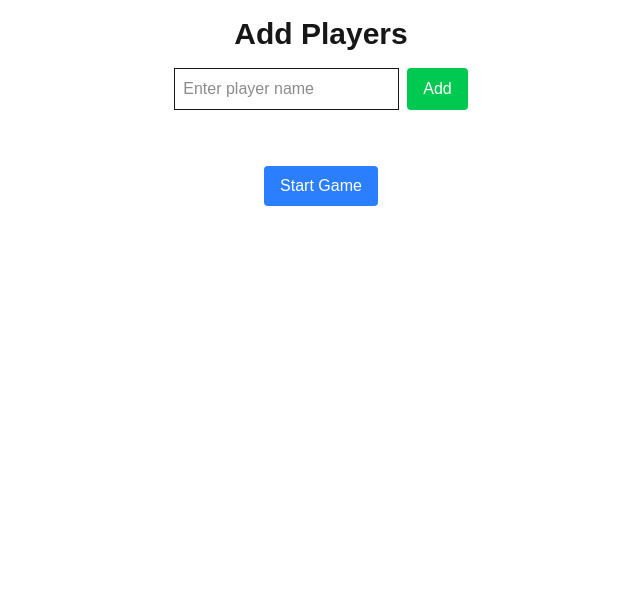
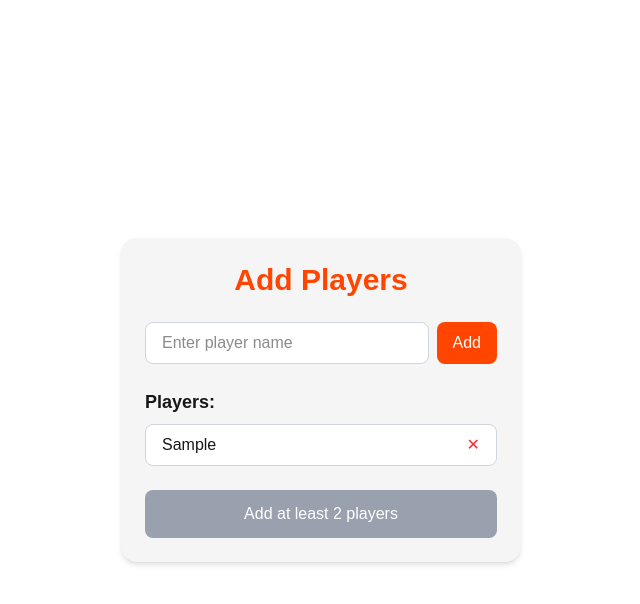
Before and after one commit to kanak1803/scoreboard, a Next.js app: page / in a window 1280 px wide. Both pictures are taken after typing "Sample" into the empty fields and a click on the button "Add". Shown: the top 604 px of the page, without its empty margins (319-959 px from the left). Built offline with nearby package versions, Linux system fonts and the light colour scheme.

Commit message:
improve UI

```diff
--- a/app/component/Scoreboard.js
+++ b/app/component/Scoreboard.js
@@ -92,81 +92,117 @@ export default function Scoreboard({ players }) {
     }
   };
 
+  // Calculate total scores for each player
+  const getTotalScore = (player) => {
+    return rounds.reduce((sum, round) => sum + Number(round[player] || 0), 0);
+  };
+
+  // Function to determine the row background color
+  const getRowClass = (player) => {
+    if (!showFinalScores) return "";
+
+    const playerScore = getTotalScore(player);
+    const minScore = Math.min(...players.map((p) => getTotalScore(p)));
+
+    return playerScore === minScore ? "bg-green-100 dark:bg-green-900" : "";
+  };
+
   return (
-    <div className="p-4">
-      <h1 className="text-2xl mb-4">Scoreboard</h1>
-      {error && <p className="text-red-500">{error}</p>}
+    <div className="p-6 max-w-4xl mx-auto">
+      <div className="bg-[var(--card-bg)] rounded-lg shadow-md p-6">
+        <h1 className="text-3xl font-bold text-[var(--accent)] mb-6 text-center">
+          Scoreboard
+        </h1>
 
-      <table className="table-auto w-full border border-gray-500">
-        <thead>
+        {error && (
+          <div className="bg-red-100 border border-red-400 text-red-700 px-4 py-3 rounded mb-4">
+            {error}
+          </div>
+        )}
+
+        <div className="overflow-x-auto">
+          <table className="min-w-full bg-[var(--background)] rounded-lg overflow-hidden">
+            <thead className="bg-[var(--accent)] text-white">
               <tr>
-            <th className="border p-2">Player</th>
+                <th className="py-3 px-4 text-left">Player</th>
                 {rounds.map((_, index) => (
-              <th key={index} className="border p-2">
+                  <th key={index} className="py-3 px-4 text-center">
                     Round {index + 1}
                   </th>
                 ))}
-            <th className="border p-2">Current</th>
-            {showFinalScores && <th className="border p-2">Total</th>}
+                <th className="py-3 px-4 text-center">Current</th>
+                {showFinalScores && (
+                  <th className="py-3 px-4 text-center">Total</th>
+                )}
               </tr>
             </thead>
             <tbody>
-          {players.map((player) => (
-            <tr key={player}>
-              <td className="border p-2">{player}</td>
+              {players.map((player, playerIndex) => (
+                <tr
+                  key={player}
+                  className={`${getRowClass(player)} ${
+                    playerIndex % 2 === 0 ? "bg-opacity-50" : ""
+                  } border-b`}
+                >
+                  <td className="py-3 px-4 font-medium">{player}</td>
                   {rounds.map((round, index) => (
-                <td key={index} className="border p-2">
+                    <td key={index} className="py-3 px-4 text-center">
                       {round[player]}
                     </td>
                   ))}
-              <td className="border p-2">
+                  <td className="py-3 px-4 text-center">
                     <input
                       type="number"
                       value={scores[player] || ""}
-                  onChange={(e) => handleScoreChange(player, e.target.value)}
-                  className="w-16 p-1 border rounded"
+                      onChange={(e) =>
+                        handleScoreChange(player, e.target.value)
+                      }
+                      disabled={gameFinished}
+                      className="w-20 p-2 border rounded-md text-center focus:outline-none focus:ring-2 focus:ring-[var(--accent)] bg-[var(--background)]"
                     />
                   </td>
                   {showFinalScores && (
-                <td className="border p-2 font-bold">
-                  {rounds.reduce(
-                    (sum, round) => sum + Number(round[player] || 0),
-                    0
-                  )}
+                    <td className="py-3 px-4 text-center font-bold">
+                      {getTotalScore(player)}
                     </td>
                   )}
                 </tr>
               ))}
             </tbody>
           </table>
+        </div>
 
-      {!gameFinished ? (
-        <div className="mt-4 flex gap-2">
+        {gameFinished ? (
+          <div className="mt-6 p-4 bg-green-100 dark:bg-green-900 rounded-lg text-center">
+            <h2 className="text-2xl font-bold mb-2">🏆 Winner: {winner}</h2>
+            <p className="text-sm opacity-75">Game Complete!</p>
+          </div>
+        ) : (
+          <div className="mt-6 flex flex-wrap gap-4 justify-center">
             <button
-            className="bg-blue-500 text-white p-2 rounded"
+              className="bg-[var(--accent)] hover:bg-[var(--accent-dark)] text-white px-6 py-3 rounded-md transition-colors flex-1"
               onClick={startNextRound}
             >
               Next Round
             </button>
             <button
-            className="bg-red-500 text-white p-2 rounded"
+              className="bg-green-600 hover:bg-green-700 text-white px-6 py-3 rounded-md transition-colors flex-1"
               onClick={finishGame}
             >
               Finish Game
             </button>
           </div>
-      ) : (
-        <div className="mt-4">
-          <h2 className="text-green-500 text-xl">🏆 Winner: {winner}</h2>
-        </div>
         )}
 
+        <div className="mt-4 flex justify-center">
           <button
-        className="bg-gray-500 text-white p-2 mt-4 rounded"
+            className="bg-gray-500 hover:bg-gray-600 text-white px-6 py-2 rounded-md transition-colors"
             onClick={resetGame}
           >
             Reset Game
           </button>
         </div>
+      </div>
+    </div>
   );
 }
--- a/app/component/StartPage.js
+++ b/app/component/StartPage.js
@@ -21,6 +21,10 @@ export default function StartPage({ onStart }) {
     setError("");
   };
 
+  const removePlayer = (indexToRemove) => {
+    setPlayers(players.filter((_, index) => index !== indexToRemove));
+  };
+
   const startGame = () => {
     if (players.length < 2) {
       setError("At least 2 players are required.");
@@ -29,41 +33,78 @@ export default function StartPage({ onStart }) {
     onStart(players);
   };
 
+  const handleKeyPress = (e) => {
+    if (e.key === "Enter") {
+      addPlayer();
+    }
+  };
+
   return (
-    <div className="min-h-screen flex flex-col items-center p-4">
-      <h1 className="text-3xl font-bold text-accent mb-4">Add Players</h1>
-      {error && <p className="text-red-500">{error}</p>}
+    <div className="min-h-screen flex flex-col items-center justify-center p-6 max-w-md mx-auto">
+      <div className="w-full bg-[var(--card-bg)] rounded-lg shadow-md p-6">
+        <h1 className="text-3xl font-bold text-[var(--accent)] mb-6 text-center">
+          Add Players
+        </h1>
 
-      <div className="flex gap-2">
+        {error && (
+          <div className="bg-red-100 border border-red-400 text-red-700 px-4 py-3 rounded mb-4 text-sm">
+            {error}
+          </div>
+        )}
+
+        <div className="flex gap-2 mb-6">
           <input
             type="text"
             placeholder="Enter player name"
-          className="border p-2"
+            className="flex-1 border border-gray-300 rounded-md px-4 py-2 focus:outline-none focus:ring-2 focus:ring-[var(--accent)] bg-[var(--background)]"
             value={playerName}
             onChange={(e) => setPlayerName(e.target.value)}
+            onKeyPress={handleKeyPress}
           />
           <button
             onClick={addPlayer}
-          className="bg-green-500 text-white px-4 py-2 rounded"
+            className="bg-[var(--accent)] hover:bg-[var(--accent-dark)] text-white px-4 py-2 rounded-md transition-colors"
           >
             Add
           </button>
         </div>
 
-      <ul className="mt-4">
+        {players.length > 0 && (
+          <div className="mb-6">
+            <h2 className="text-lg font-semibold mb-2">Players:</h2>
+            <ul className="bg-[var(--background)] rounded-md overflow-hidden border border-gray-300">
               {players.map((player, index) => (
-          <li key={index} className="text-white">
-            {player}
+                <li
+                  key={index}
+                  className="flex justify-between items-center py-2 px-4 border-b last:border-b-0 border-gray-200"
+                >
+                  <span>{player}</span>
+                  <button
+                    onClick={() => removePlayer(index)}
+                    className="text-red-500 hover:text-red-700"
+                  >
+                    ✕
+                  </button>
                 </li>
               ))}
             </ul>
+          </div>
+        )}
 
         <button
           onClick={startGame}
-        className="mt-4 bg-blue-500 text-white px-4 py-2 rounded"
+          disabled={players.length < 2}
+          className={`w-full py-3 rounded-md text-white font-medium text-center ${
+            players.length < 2
+              ? "bg-gray-400 cursor-not-allowed"
+              : "bg-[var(--accent)] hover:bg-[var(--accent-dark)] transition-colors"
+          }`}
         >
-        Start Game
+          {players.length < 2
+            ? "Add at least 2 players"
+            : `Start Game with ${players.length} Players`}
         </button>
+      </div>
     </div>
   );
 }
--- a/app/globals.css
+++ b/app/globals.css
@@ -1,10 +1,48 @@
 @import "tailwindcss";
 
 :root {
+  /* Colors */
   --background: #ffffff;
   --foreground: #171717;
   --card-bg: #f5f5f5;
   --accent: #ff4500; /* Orange Red */
+  --primary: #0064ff;
+  --secondary: #6b7280;
+  --success: #10b981;
+  --error: #ef4444;
+  --warning: #f59e0b;
+
+  /* Shades */
+  --foreground-muted: #6b7280;
+  --accent-light: #ff6a33;
+  --accent-dark: #cc3700;
+
+  /* Typography */
+  --font-size-xs: 0.75rem;
+  --font-size-sm: 0.875rem;
+  --font-size-md: 1rem;
+  --font-size-lg: 1.125rem;
+  --font-size-xl: 1.25rem;
+
+  /* Spacing */
+  --space-xs: 0.25rem;
+  --space-sm: 0.5rem;
+  --space-md: 1rem;
+  --space-lg: 1.5rem;
+  --space-xl: 2rem;
+
+  /* Borders & Shadows */
+  --radius-sm: 0.25rem;
+  --radius-md: 0.5rem;
+  --radius-lg: 1rem;
+  --shadow-sm: 0 1px 2px rgba(0, 0, 0, 0.05);
+  --shadow-md: 0 4px 6px rgba(0, 0, 0, 0.1);
+  --shadow-lg: 0 10px 15px rgba(0, 0, 0, 0.1);
+
+  /* Transitions */
+  --transition-fast: 150ms ease;
+  --transition-normal: 300ms ease;
+  --transition-slow: 500ms ease;
 }
 
 @theme inline {
@@ -19,12 +57,20 @@
     --background: #0a0a0a;
     --foreground: #ededed;
     --card-bg: #252525;
+    --accent-light: #ff7f4d;
+    --accent-dark: #cc3700;
+    --foreground-muted: #a1a1aa;
+    --shadow-sm: 0 1px 2px rgba(0, 0, 0, 0.2);
+    --shadow-md: 0 4px 6px rgba(0, 0, 0, 0.3);
+    --shadow-lg: 0 10px 15px rgba(0, 0, 0, 0.3);
   }
 }
 
 body {
   background: var(--background);
   color: var(--foreground);
-  font-family: Arial, Helvetica, sans-serif;
-  transition: background 0.3s, color 0.3s;
+  font-family: var(--font-sans, Arial, Helvetica, sans-serif);
+  font-size: var(--font-size-md);
+  line-height: 1.5;
+  transition: var(--transition-normal);
 }
```
Lines whose indentation alone changed are shown as unchanged.
